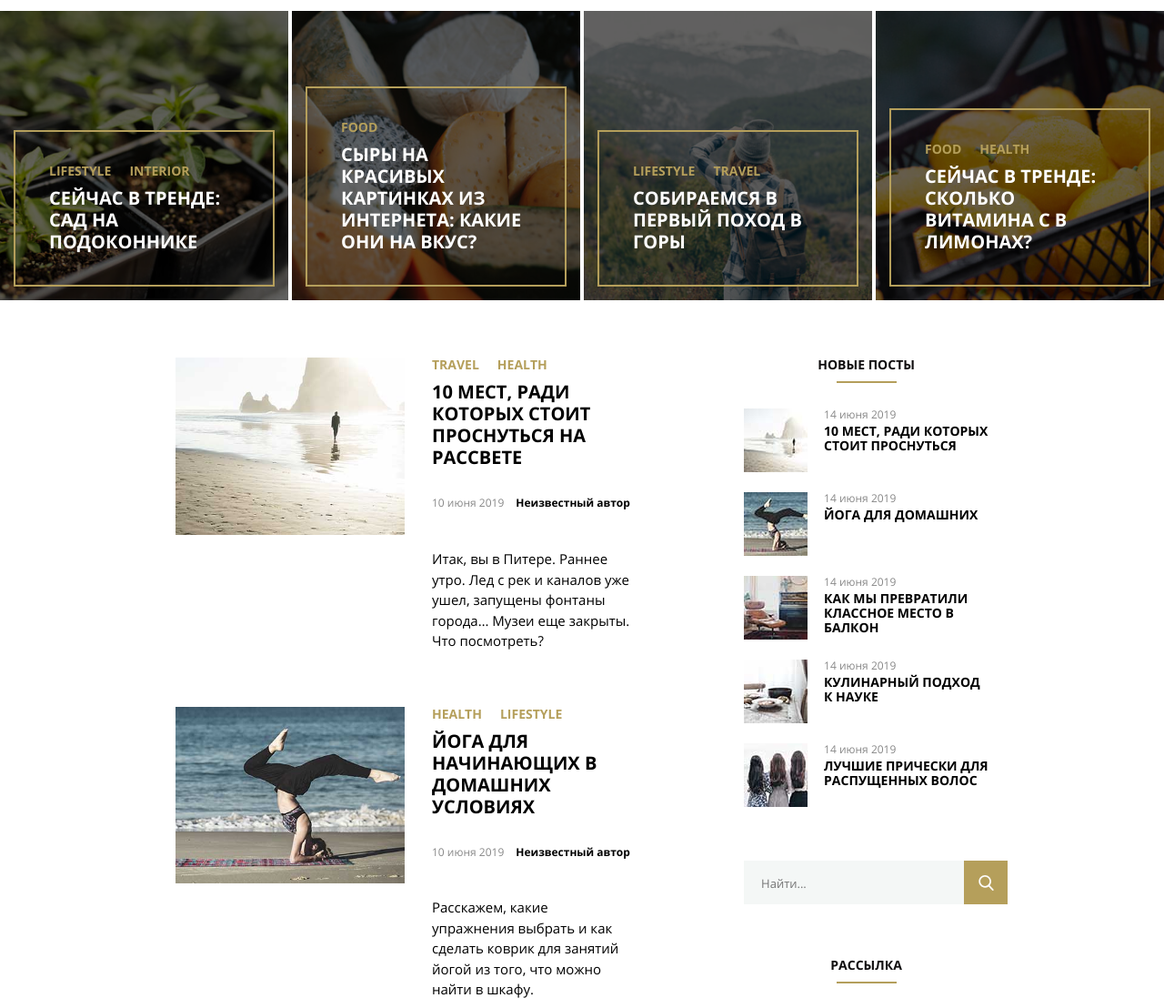
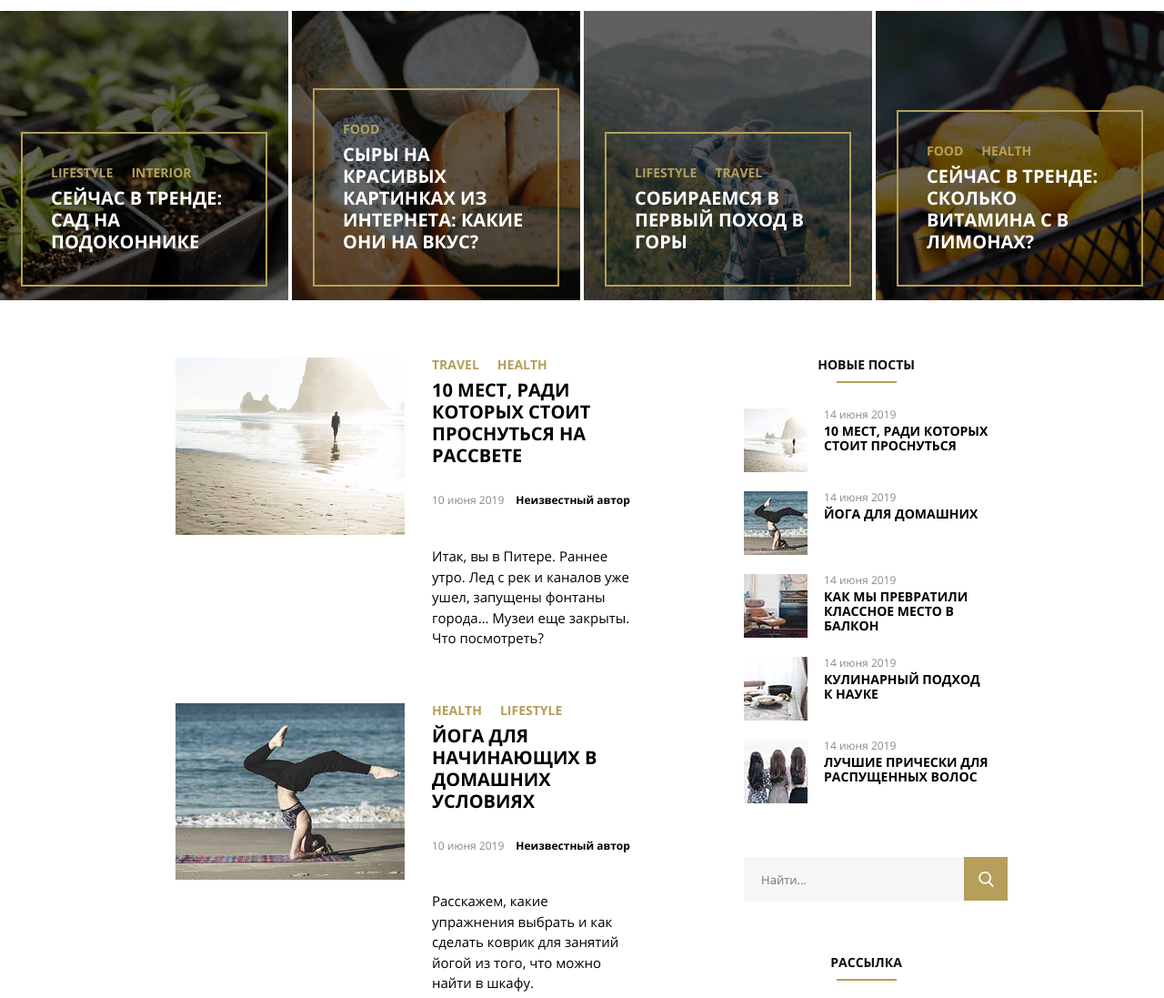
Before and after one commit to Belov1s/mq-diploma-final, a plain HTML site: page index.html in a window 1280 px wide. Shown: the part 640-1737 px from the top of the page at 91% size. Drawn offline with Linux system fonts and the light colour scheme; files whose address does not match are found by name.

Commit message:
Add files via upload

```diff
--- a/css/styles.css
+++ b/css/styles.css
@@ -171,7 +171,7 @@ body {
   display: flex;
   min-height: 303px;
   align-items: flex-end;
-  padding: 0 15px 15px;
+  padding: 0 23px 15px;
 
   background-position: bottom center;
   background-repeat: no-repeat;
@@ -212,14 +212,14 @@ body {
   width: 100%;
   font-weight: bold;
   z-index: 2;
-  padding: 35px 37px;
+  padding: 35px 31px;
   border: 2px solid #b59f5b;
 }
 
 .category-tags {
   display: flex;
   gap: 20px;
-  margin-bottom: 10px;
+  margin-bottom: 8px;
   font-size: 14px;
   color: #b59f5b;
   text-transform: uppercase;
@@ -271,7 +271,7 @@ body {
   flex-direction: column;
   max-width: 793px;
   box-sizing: border-box;
-  gap: 61px;
+  gap: 60px;
 }
 
 .post {
@@ -296,7 +296,7 @@ body {
   font-size: 20px;
   text-transform: uppercase;
   line-height: 1.2;
-  margin-bottom: 31px;
+  margin-bottom: 30px;
 }
 
 .post-header-link {
@@ -338,7 +338,7 @@ body {
 .side-bar {
   display: flex;
   flex-direction: column;
-  gap: 59px;
+  gap: 60px;
   box-sizing: border-box;
   max-width: 269px;
 }
@@ -374,7 +374,7 @@ body {
 .post-list {
   display: flex;
   flex-direction: column;
-  gap: 22px;
+  gap: 21px;
   margin-bottom: 59px;
 }
 
@@ -502,7 +502,7 @@ body {
 }
 
 .tag-list-item {
-  padding: 5px 15px;
+  padding: 5px 13px;
   text-align: center;
   text-decoration: none;
   color: #000000;
@@ -523,6 +523,7 @@ body {
   font-size: 14px;
   gap: 14px;
   list-style: none;
+  margin-top: -8px;
 }
 
 .categories-list-item {
@@ -606,7 +607,7 @@ body {
   height: 100%;
   border: 2px solid #b59f5b;
   margin-top: -36px;
-  padding: 53px 21px 21px;
+  padding: 52px 19px 21px;
 }
 
 .item-tittle {
@@ -618,7 +619,7 @@ body {
 
 .item-text {
   font-size: 15px;
-  margin-bottom: 25px;
+  margin-bottom: 23px;
   line-height: 1.5;
 }
 
```
Also changed, not shown: index.html (+2 -2 lines).
